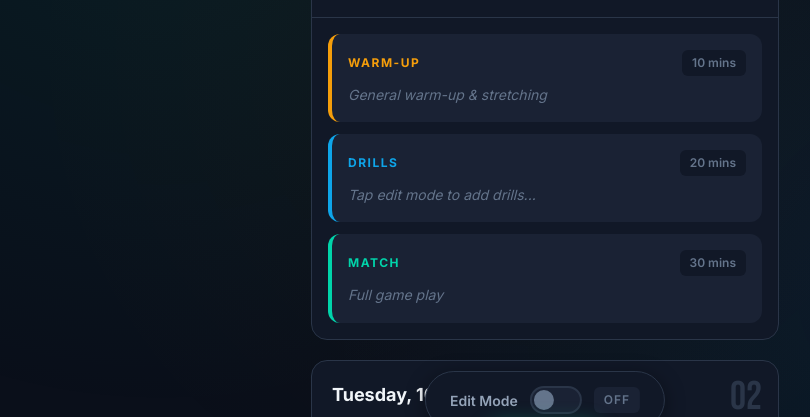
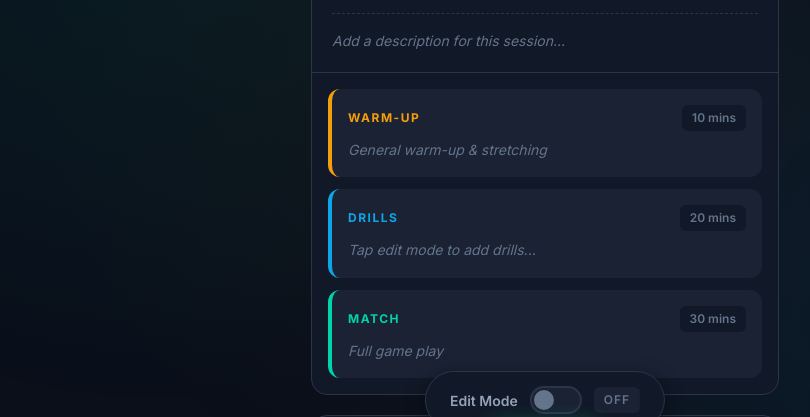
Before and after one commit to ianstrain/harps-training, a plain HTML site: page index.html in a window 1280 px wide. Shown: the part 351-768 px from the top of the page, without its empty margins (95-905 px from the left). Drawn offline with Linux system fonts and the light colour scheme; no server answers.

Commit message:
Add editable description section for each session

```diff
--- a/index.html
+++ b/index.html
@@ -241,6 +241,22 @@
             font-size: 14px;
         }
 
+        .session-description {
+            margin-top: 16px;
+            padding-top: 16px;
+            border-top: 1px dashed var(--border-color);
+        }
+
+        .session-description .activity-content {
+            font-size: 14px;
+            color: var(--text-secondary);
+            line-height: 1.6;
+        }
+
+        .session-description .activity-input {
+            min-height: 60px;
+        }
+
         .session-activities {
             padding: 16px;
             display: flex;
@@ -411,16 +427,17 @@
         const SCRIPT_URL = 'https://script.google.com/macros/s/AKfycbwa4udrVtMQ83vEbYrg6YFVXQhCIfbCFEOkq_wGfUMQXPnfgnkECCPWRm7s8MHfIBGh/exec';
 
         const sessions = [
-            { id: 1, date: new Date(2026, 1, 3), warmup: '', drills: '', game: '' },
-            { id: 2, date: new Date(2026, 1, 10), warmup: '', drills: '', game: '' },
-            { id: 3, date: new Date(2026, 1, 17), warmup: '', drills: '', game: '' },
-            { id: 4, date: new Date(2026, 1, 24), warmup: '', drills: '', game: '' },
-            { id: 5, date: new Date(2026, 2, 3), warmup: '', drills: '', game: '' },
-            { id: 6, date: new Date(2026, 2, 10), warmup: '', drills: '', game: '' },
-            { id: 7, date: new Date(2026, 2, 24), warmup: '', drills: '', game: '' },
+            { id: 1, date: new Date(2026, 1, 3), desc: '', warmup: '', drills: '', game: '' },
+            { id: 2, date: new Date(2026, 1, 10), desc: '', warmup: '', drills: '', game: '' },
+            { id: 3, date: new Date(2026, 1, 17), desc: '', warmup: '', drills: '', game: '' },
+            { id: 4, date: new Date(2026, 1, 24), desc: '', warmup: '', drills: '', game: '' },
+            { id: 5, date: new Date(2026, 2, 3), desc: '', warmup: '', drills: '', game: '' },
+            { id: 6, date: new Date(2026, 2, 10), desc: '', warmup: '', drills: '', game: '' },
+            { id: 7, date: new Date(2026, 2, 24), desc: '', warmup: '', drills: '', game: '' },
         ];
 
         const defaults = {
+            desc: 'Add a description for this session...',
             warmup: 'General warm-up & stretching',
             drills: 'Tap edit mode to add drills...',
             game: 'Full game play'
@@ -441,6 +458,7 @@
             if (cached) {
                 const data = JSON.parse(cached);
                 sessions.forEach(s => {
+                    s.desc = data[s.id + '_desc'] || '';
                     s.warmup = data[s.id + '_warmup'] || '';
                     s.drills = data[s.id + '_drills'] || '';
                     s.game = data[s.id + '_game'] || '';
@@ -452,6 +470,7 @@
                     const response = await fetch(SCRIPT_URL);
                     const data = await response.json();
                     sessions.forEach(s => {
+                        s.desc = data[s.id + '_desc'] || '';
                         s.warmup = data[s.id + '_warmup'] || '';
                         s.drills = data[s.id + '_drills'] || '';
                         s.game = data[s.id + '_game'] || '';
@@ -467,6 +486,7 @@
         async function saveData() {
             const data = {};
             sessions.forEach(s => {
+                data[s.id + '_desc'] = s.desc;
                 data[s.id + '_warmup'] = s.warmup;
                 data[s.id + '_drills'] = s.drills;
                 data[s.id + '_game'] = s.game;
@@ -497,6 +517,7 @@
         }
 
         function generateSessionCard(session) {
+            const descContent = session.desc || defaults.desc;
             const warmupContent = session.warmup || defaults.warmup;
             const drillsContent = session.drills || defaults.drills;
             const gameContent = session.game || defaults.game;
@@ -515,6 +536,10 @@
                                 <span class="meta-icon">🕢</span>
                                 <span>7:30 PM - 8:30 PM</span>
                             </div>
+                        </div>
+                        <div class="session-description">
+                            <p class="activity-content activity-display ${!session.desc ? 'placeholder' : ''}" data-session="${session.id}" data-field="desc">${descContent}</p>
+                            <textarea class="activity-input hidden" data-session="${session.id}" data-field="desc" placeholder="Add a description or focus for this session...">${session.desc}</textarea>
                         </div>
                     </div>
                     <div class="session-activities">
```
